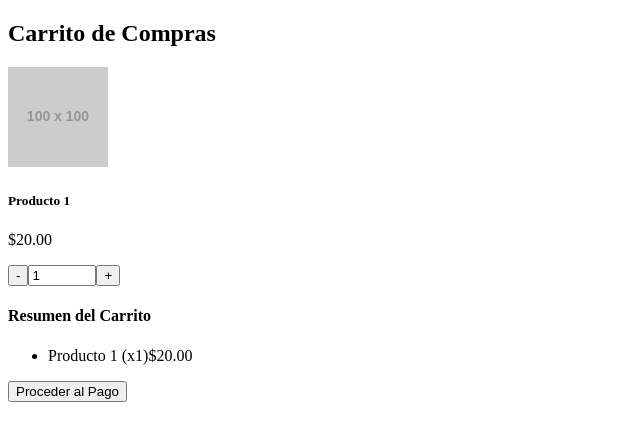
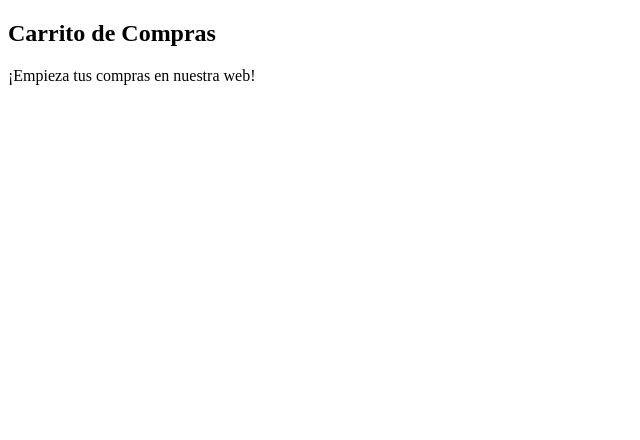
Before and after one commit to FalconPunnnch/PW2024_Proyecto_Integrador, a Next.js app in the folder frontend/: page /CarritoPage in a window 1280 px wide. Shown: the top 440 px of the page, without its empty margins (0-640 px from the left). Built offline with nearby package versions, Linux system fonts and the light colour scheme.

Commit message:
funcionalidad carrito

```diff
--- a/frontend/src/components/GraphicsAdmin.jsx
+++ /dev/null
@@ -1,5 +0,0 @@
-const GraphicsAdmin = () => {
-
-}
-
-export default GraphicsAdmin
--- a/frontend/src/components/Header/Header.jsx
+++ b/frontend/src/components/Header/Header.jsx
@@ -92,7 +92,6 @@ const Header = () => {
                       <a href="/categoria/Coleccionables">Coleccionables</a>
                       <a href="/categoria/Juegos de Mesa">Juegos de Mesa</a>
                       <a href="/categoria/Juegos de Exterior">Juegos de Exterior</a>
-                      <a href="/categoria/Juguetes">Juguetes</a>
                       <a href="/categoria/Figuras de Acción">Figuras de Acción</a>
                     </div>
                   </div>
--- a/frontend/src/components/ListaCategorías.jsx
+++ /dev/null
@@ -1,5 +0,0 @@
-const ListaCategorias = () => {
-
-}
-
-export default ListaCategorias
--- a/frontend/src/components/ListaProductos.jsx
+++ /dev/null
@@ -1,5 +0,0 @@
-const ListaProductos = () => {
-
-}
-
-export default ListaProductos
--- a/frontend/src/pages/CarritoPage.jsx
+++ b/frontend/src/pages/CarritoPage.jsx
@@ -1,72 +1,116 @@
-import React, { useState } from 'react';
+import React, { useState } from "react";
 
 const CarritoPage = () => {
-      const [quantity, setQuantity] = useState(1);
+  const [cart, setCart] = useState([]); // Comienza con un carrito vacío
 
+  // Cambiar la cantidad de un producto
+  const changeQuantity = (id, change) => {
+    setCart((prevCart) =>
+      prevCart.map((item) =>
+        item.id === id
+          ? { ...item, quantity: Math.max(1, item.quantity + change) }
+          : item
+      )
+    );
+  };
 
-      const changeQuantity = (change) => {
-            setQuantity((prevQuantity) => {
-                  const newQuantity = prevQuantity + change;
-                  return newQuantity < 1 ? 1 : newQuantity;
-            });
+  // Eliminar un producto
+  const removeProduct = (id) => {
+    setCart((prevCart) => prevCart.filter((item) => item.id !== id));
   };
+
+  // Calcular el total
+  const calculateTotal = () =>
+    cart.reduce((total, item) => total + parseFloat(item.price) * item.quantity, 0);
 
   return (
     <>
       <div className="container mt-5">
-                  <h2 className="mb-4">Carrito de Compras</h2>
+        <h2 className="mb-4 text-center">Carrito de Compras</h2>
+
+        {cart.length === 0 ? ( // Mostrar mensaje si el carrito está vacío
+          <div className="text-center">
+            <p className="fs-4">¡Empieza tus compras en nuestra web!</p>
+          </div>
+        ) : (
+          <>
             <div className="list-group">
-
-                        <div className="list-group-item d-flex align-items-start">
+              {cart.map((item) => (
+                <div
+                  key={item.id}
+                  className="list-group-item d-flex align-items-start"
+                >
                   <img
-                                    src="https://via.placeholder.com/100"
+                    src={`https://via.placeholder.com/100?text=${item.name}`}
                     className="me-3"
-                                    alt="Producto 1"
+                    alt={item.name}
                   />
                   <div className="flex-grow-1">
-                                    <h5>Producto 1</h5>
-                                    <p className="mb-1">$20.00</p>
+                    <h5>{item.name}</h5>
+                    <p className="mb-1">
+                      Precio unitario: S/.{parseFloat(item.price).toFixed(2)}
+                    </p>
                     <div className="input-group quantity-input w-auto">
                       <button
                         className="btn btn-outline-secondary"
                         type="button"
-                                                onClick={() => changeQuantity(-1)}
+                        onClick={() => changeQuantity(item.id, -1)}
                       >
                         -
                       </button>
                       <input
                         type="number"
                         className="form-control text-center"
-                                                value={quantity}
+                        value={item.quantity}
                         readOnly
                         min="1"
-                                                style={{ maxWidth: '60px' }}
+                        style={{ maxWidth: "60px" }}
                       />
                       <button
                         className="btn btn-outline-secondary"
                         type="button"
-                                                onClick={() => changeQuantity(1)}
+                        onClick={() => changeQuantity(item.id, 1)}
                       >
                         +
                       </button>
                     </div>
+                    <button
+                      className="btn btn-danger btn-sm mt-2"
+                      onClick={() => removeProduct(item.id)}
+                    >
+                      Eliminar
+                    </button>
                   </div>
                 </div>
+              ))}
             </div>
 
             <div className="mt-5">
               <h4>Resumen del Carrito</h4>
               <ul className="list-group mb-3">
+                {cart.map((item) => (
+                  <li
+                    key={item.id}
+                    className="list-group-item d-flex justify-content-between align-items-center"
+                  >
+                    {item.name} (x{item.quantity})
+                    <span>
+                      S/.{(parseFloat(item.price) * item.quantity).toFixed(2)}
+                    </span>
+                  </li>
+                ))}
                 <li className="list-group-item d-flex justify-content-between align-items-center">
-                                    Producto 1 (x{quantity})
-                                    <span>${(20.0 * quantity).toFixed(2)}</span>
+                  <strong>Total</strong>
+                  <strong>S/.{calculateTotal().toFixed(2)}</strong>
                 </li>
               </ul>
-                        <button className="btn btn-success  mb-5">Proceder al Pago</button>
+              <button className="btn btn-success mb-5">Proceder al Pago</button>
             </div>
+          </>
+        )}
       </div>
     </>
   );
 };
 
-export default CarritoPage
+export default CarritoPage;
--- a/frontend/src/pages/Usuario/Perfil/contenido.jsx
+++ b/frontend/src/pages/Usuario/Perfil/contenido.jsx
@@ -1,6 +1,7 @@
 import React, { useState, useEffect } from 'react';
 import axios from 'axios';
 import styles from './perfiladmin.module.css';
+import { BASE_URL } from '../../../Api/constants';
 
 const Contenido = () => {
   const [opcionSeleccionada, setOpcionSeleccionada] = useState('DATOS PERSONALES');
```
Also changed, not shown: frontend/src/components/Categoria/Categoria.jsx (+46 -10 lines), frontend/src/components/StatisticsAdmin.jsx (deleted), 1 other file (tests, documents, lock files or other folders). Lines whose indentation alone changed are shown as unchanged.
